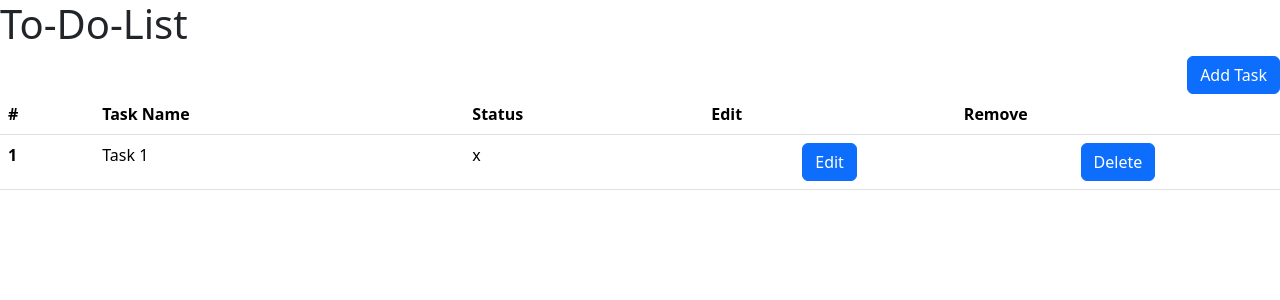
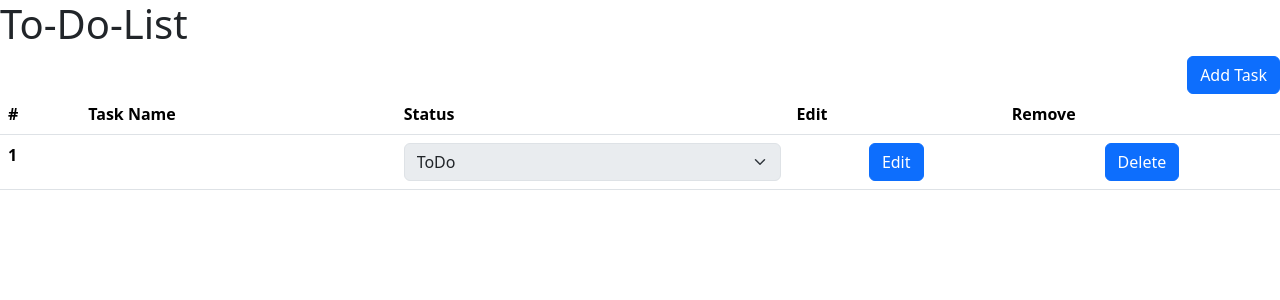
Before and after one commit to dieuvinhtran/FrontEnd-Projects, a React (Vite) app in the folder REACT/toDoList/: page / in a window 1280 px wide. Both pictures are taken after a click on the button "Add Task". Shown: the top 300 px of the page. Built offline with nearby package versions, Linux system fonts and the light colour scheme.

Commit message:
Edit function added

```diff
--- a/REACT/toDoList/src/App.tsx
+++ b/REACT/toDoList/src/App.tsx
@@ -3,31 +3,68 @@ import { useState } from "react";
 import HeadTable from "./components/table/HeadTable";
 import RowTable from "./components/table/RowTable";
 import React from "react";
+import Status from "./components/Status";
 
 function App() {
+  //headings of the table
   const headings = ["#", "Task Name", "Status", "Edit", "Remove"];
 
+  //counting the tasks
   const [counter, setCounter] = useState(1);
-  const [editable, setEditable] = useState(false);
+  //enables edit
+  const [editable, setEditable] = React.useState<boolean[]>([]);
+  //keeps track of the rows
   const [row, setRow] = React.useState<string[]>([]);
+  //keeps track of the task names
+  const [taskName, setTaskName] = useState<string[]>([]);
+  const [status, setStatus] = useState<Status[]>([]);
 
   const onAddTask = () => {
     setCounter(counter + 1);
+    //deconstructing the array and add one more task
     setRow([...row, "Task " + counter]);
+    setEditable([...editable, false]);
+    setTaskName([...taskName, ""]);
+    setStatus([...status, Status.toDo]);
   };
 
   const onEdit = (index: number) => {
-    setEditable(true);
-  };
-
-  const onChange = (data: string, nV: string) => {
-    data = nV;
+    //get ref to editable and change the attribute of index
+    let editables = editable;
+    editables[index] = true;
+    //push the newly created array into editable
+    setEditable([...editables]);
   };
 
   const onDelete = (index: number) => {
+    //get ref to arrays and removes the element at the index
     let rows = row;
+    let taskNames = taskName;
     rows.splice(index, 1);
+    taskNames.splice(index, 1);
+
+    //set the state to the modified array
     setRow([...rows]);
+    setTaskName([...taskNames]);
+  };
+
+  const onSave = (index: number) => {
+    //get ref to editable and change the attribute of index
+    let editables = editable;
+    editables[index] = false;
+    //push the newly created array into editable
+    setEditable([...editables]);
+  };
+
+  //saves the task's name in state array
+  //TODO: add change to status and update
+  const onChange = (
+    event: React.FormEvent<HTMLInputElement>,
+    index: number
+  ) => {
+    let taskNames = taskName;
+    taskNames[index] = event.currentTarget.value;
+    setTaskName([...taskNames]);
   };
 
   return (
@@ -43,12 +80,15 @@ function App() {
             <RowTable
               key={data + " " + index + 1}
               counter={index + 1}
-              name={data}
-              status="x"
+              name={taskName[index]}
+              status={status[index]}
               onEdit={() => onEdit(index)}
               onDelete={() => onDelete(index)}
-              editable={editable}
-              onChange={() => onChange(data, data)}
+              editable={editable[index]}
+              onSave={() => onSave(index)}
+              onChange={(event: React.FormEvent<HTMLInputElement>) =>
+                onChange(event, index)
+              }
             ></RowTable>
           ))}
         </tbody>
--- /dev/null
+++ b/REACT/toDoList/src/components/Status.tsx
@@ -0,0 +1,7 @@
+enum Status {
+  toDo = "ToDo",
+  inWork = "InWork",
+  finished = "Finished",
+}
+
+export default Status;
--- a/REACT/toDoList/src/components/table/RowTable.tsx
+++ b/REACT/toDoList/src/components/table/RowTable.tsx
@@ -1,4 +1,5 @@
 import Button from "../Button";
+import StatusButton from "./StatusButton";
 
 interface Props {
   editable: boolean;
@@ -7,7 +8,8 @@ interface Props {
   status: string;
   onEdit: () => void;
   onDelete: () => void;
-  onChange: () => void;
+  onSave: () => void;
+  onChange: (event: React.FormEvent<HTMLInputElement>) => void;
 }
 
 const RowTable = ({
@@ -17,12 +19,14 @@ const RowTable = ({
   status,
   onEdit,
   onDelete,
+  onSave,
   onChange,
 }: Props) => {
   return (
     <>
       <tr>
         <th scope="row">{counter}</th>
+        {/** changes between input field if editable is true and a normal td */}
         {editable ? (
           <td>
             <input value={name} onChange={onChange}></input>
@@ -30,9 +34,15 @@ const RowTable = ({
         ) : (
           <td>{name}</td>
         )}
-        <td>{status}</td>
+        <td>
+          <StatusButton status={status} enable={editable}></StatusButton>
+        </td>
         <td className="text-center">
-          <Button onClick={onEdit}>Edit</Button>
+          {editable ? (
+            <Button onClick={onSave}>Save</Button>
+          ) : (
+            <Button onClick={onEdit}>Edit</Button>
+          )}
         </td>
         <td className="text-center">
           <Button onClick={onDelete}>Delete</Button>
--- /dev/null
+++ b/REACT/toDoList/src/components/table/StatusButton.tsx
@@ -0,0 +1,30 @@
+import Status from "../Status";
+
+interface Props {
+  enable: boolean;
+  status: string;
+}
+
+const StatusButton = ({ enable, status }: Props) => {
+  return (
+    <>
+      <select className="form-select" disabled={!enable}>
+        {Object.values(Status).map((data) => {
+          return (
+            <>
+              {status === data ? (
+                <option key={data} value={data}>
+                  {data}
+                </option>
+              ) : (
+                <option key={data}>{data}</option>
+              )}
+            </>
+          );
+        })}
+      </select>
+    </>
+  );
+};
+
+export default StatusButton;
```
